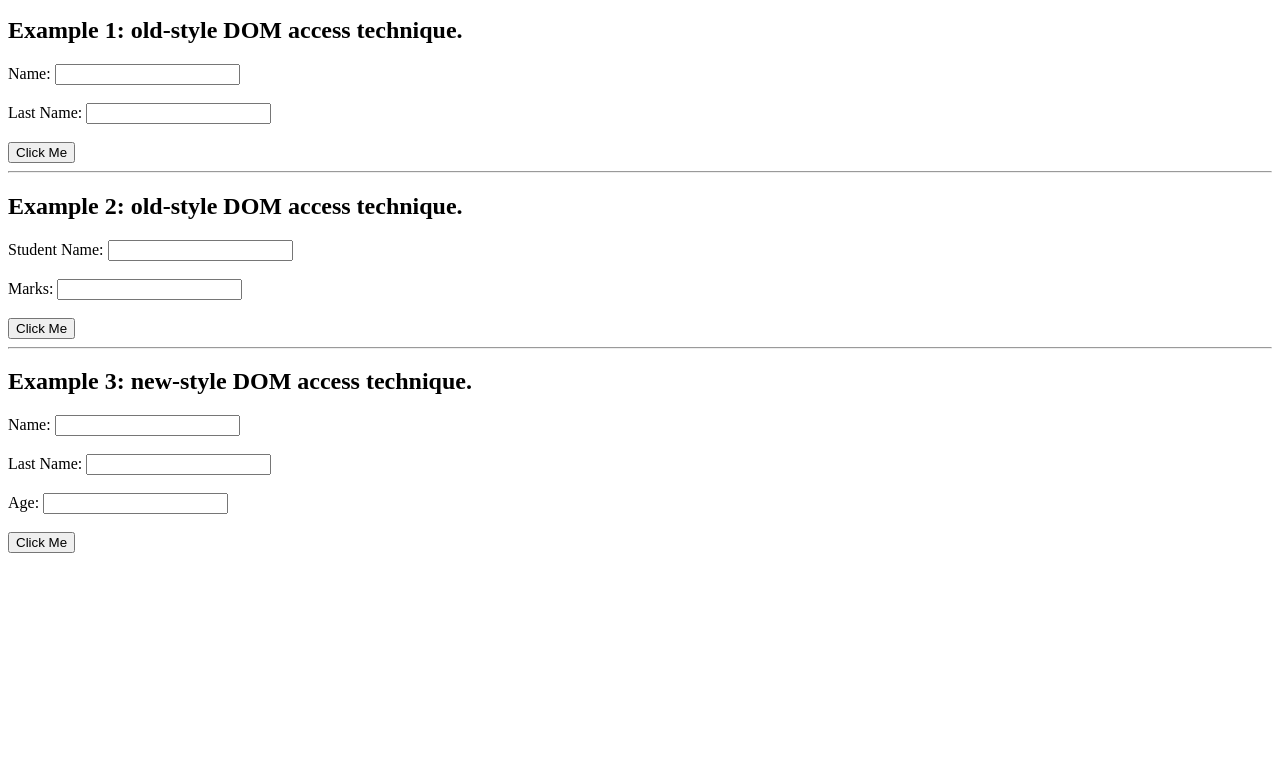
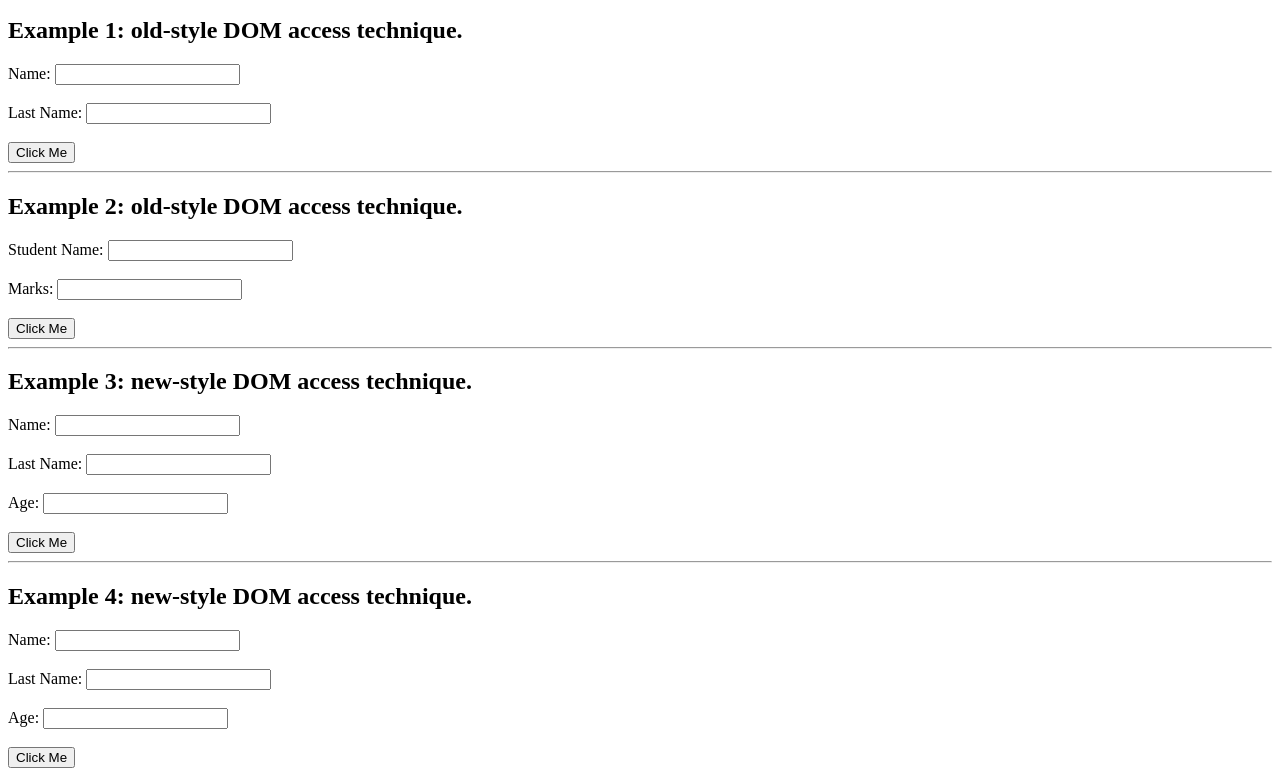
Before and after one commit to GhaniHussaini/JavaScript-for-beginners, a plain HTML site: page js-day-5-DOM.html in a window 1280 px wide. Shown: the part 101-877 px from the top of the page. Before the commit the page ends 800 px from the top, so only its background shows below. Drawn offline with Linux system fonts and the light colour scheme.

Commit message:
DOM Udated

```diff
--- a/js-day-5-DOM.html
+++ b/js-day-5-DOM.html
@@ -31,6 +31,12 @@
         Last Name: <input type="text" id="lastname_get_id"> <br><br>
         Age: <input type="text" id="age_get_id"> <br><br>
         <input type="button" value="Click Me" onclick="function_by_id()">
+        <hr>
+        <h2>Example 4: new-style DOM access technique.</h2> <!-- Example 4: getByName -->
+        Name: <input type="text" name="name_get_by_name"> <br><br>
+        Last Name: <input type="text" name="lastname_get_by_name"> <br><br>
+        Age: <input type="text" name="age_get_by_name"> <br><br>
+        <input type="button" value="Click Me" onclick="function_by_name()">
     </form>
     <script>
         // Example 1: old-style DOM access technique.
@@ -68,6 +74,18 @@
             }
 
         }
+          // example 4: new-style DOM access technique.
+        // getElementsByClassName()
+
+        function function_by_name(){
+            var name = document.getElementsByName("name_get_by_name")[0].value
+            var lname = document.getElementsByName("lastname_get_by_name")[0].value
+            var age = document.getElementsByName("age_get_by_name")[0].value
+            var full_name = name + " " + lname;
+            //
+            alert("Full Name: " + name + " " + lname + " Age: " + age);
+            document.write("Your Full Name is: " + name + " " + lname + "<br>" + "Your Age is: " + age);
+        }
     </script>
 </body>
 </html>
```
